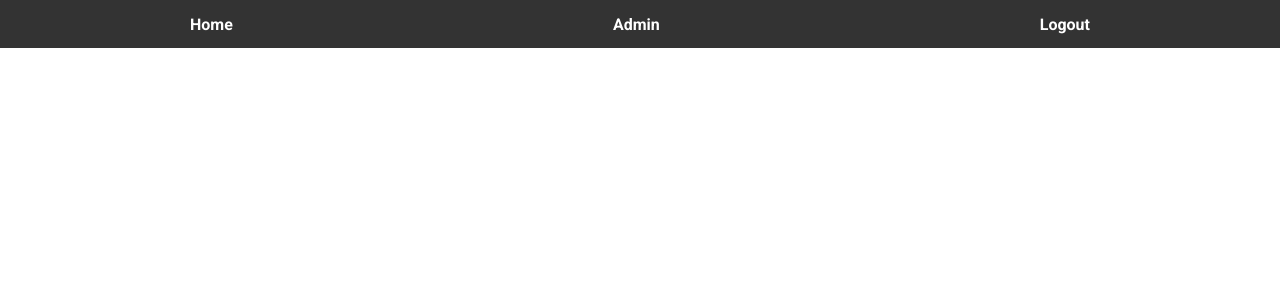
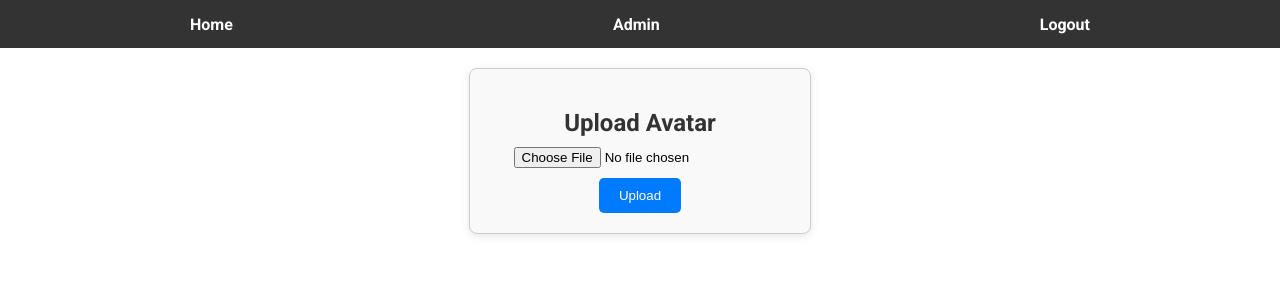
Before and after one commit to babaicode/sticker-bomber-front, a React (Vite) app: page /admin in a window 1280 px wide. Shown: the top 300 px of the page. Built offline with nearby package versions, Linux system fonts and the light colour scheme; no server answers; sample sign-in values are in the browser's storage.

Commit message:
add upload admin avatar

```diff
--- /dev/null
+++ b/src/admin/components/UploadAvatarComponent.tsx
@@ -0,0 +1,60 @@
+import React, { useState } from 'react';
+import '../styles/UploadAvatarComponent.css';
+import axios from 'axios';
+import { Environment } from '@/environment';
+import { useAlert } from '@/alert/AlertContext';
+
+const UploadAvatarComponent: React.FC = () => {
+  const [selectedFile, setSelectedFile] = useState<File | null>(null);
+  const { showAlert } = useAlert();
+
+  const handleFileChange = (event: React.ChangeEvent<HTMLInputElement>) => {
+    const file = event.target.files?.[0];
+    if (file) {
+      const fileType = file.type;
+      if (['image/jpeg', 'image/jpg', 'image/png'].includes(fileType)) {
+        setSelectedFile(file);
+        showAlert('File selected successfully!', 'success');
+      } else {
+        showAlert('Only JPEG, JPG, or PNG files are allowed.', 'error');
+        setSelectedFile(null);
+      }
+    }
+  };
+
+  const handleUpload = async () => {
+    if (!selectedFile) {
+      showAlert('No file selected.', 'error');
+      return;
+    }
+
+    const formData = new FormData();
+    formData.append('file', selectedFile);
+    formData.append('adminId', localStorage.getItem('adminId') || '');
+
+    try {
+      await axios.post(`${Environment.StickerBomberBackApiURL}/admin/upload-avatar`, formData, {
+        headers: {
+          'Content-Type': 'multipart/form-data',
+        },
+      });
+      showAlert('File uploaded successfully!', 'success');
+    } catch (error) {
+      console.error('Error uploading file:', error);
+      showAlert('Failed to upload file. Please try again.', 'error');
+    }
+  };
+
+  return (
+    <div className="upload-container">
+      <h2>Upload Avatar</h2>
+      <input type="file" accept=".jpeg, .jpg, .png" onChange={handleFileChange} />
+      {selectedFile && <p className="file-name">Selected File: {selectedFile.name}</p>}
+      <button className="upload-button" onClick={handleUpload}>
+        Upload
+      </button>
+    </div>
+  );
+};
+
+export default UploadAvatarComponent;
--- a/src/admin/page/AdminPage.tsx
+++ b/src/admin/page/AdminPage.tsx
@@ -1,9 +1,11 @@
 import React from 'react';
 import '../styles/AdminPage.css';
+import UploadAvatarComponent from '../components/UploadAvatarComponent';
 
 const AdminPage: React.FC = () => {
   return (
     <div className='container'>
+      <UploadAvatarComponent />
     </div>
   );
 }
--- a/src/admin/styles/AdminPage.css
+++ b/src/admin/styles/AdminPage.css
@@ -1,3 +1,3 @@
 .container {
-
+  margin-top: 2rem !important;
 }
--- /dev/null
+++ b/src/admin/styles/UploadAvatarComponent.css
@@ -0,0 +1,40 @@
+.upload-container {
+  display: flex;
+  flex-direction: column;
+  align-items: center;
+  padding: 20px;
+  border: 1px solid #ccc;
+  border-radius: 8px;
+  background-color: #f9f9f9;
+  width: 300px;
+  margin: 20px auto;
+  box-shadow: 0 2px 10px rgba(0, 0, 0, 0.1);
+}
+
+.upload-container h2 {
+  margin-bottom: 10px;
+  color: #333;
+}
+
+.upload-container input[type="file"] {
+  margin-bottom: 10px;
+}
+
+.file-name {
+  font-size: 0.9rem;
+  color: #555;
+  margin-bottom: 10px;
+}
+
+.upload-button {
+  padding: 10px 20px;
+  background-color: #007bff;
+  color: white;
+  border: none;
+  border-radius: 5px;
+  cursor: pointer;
+}
+
+.upload-button:hover {
+  background-color: #0056b3;
+}
```
